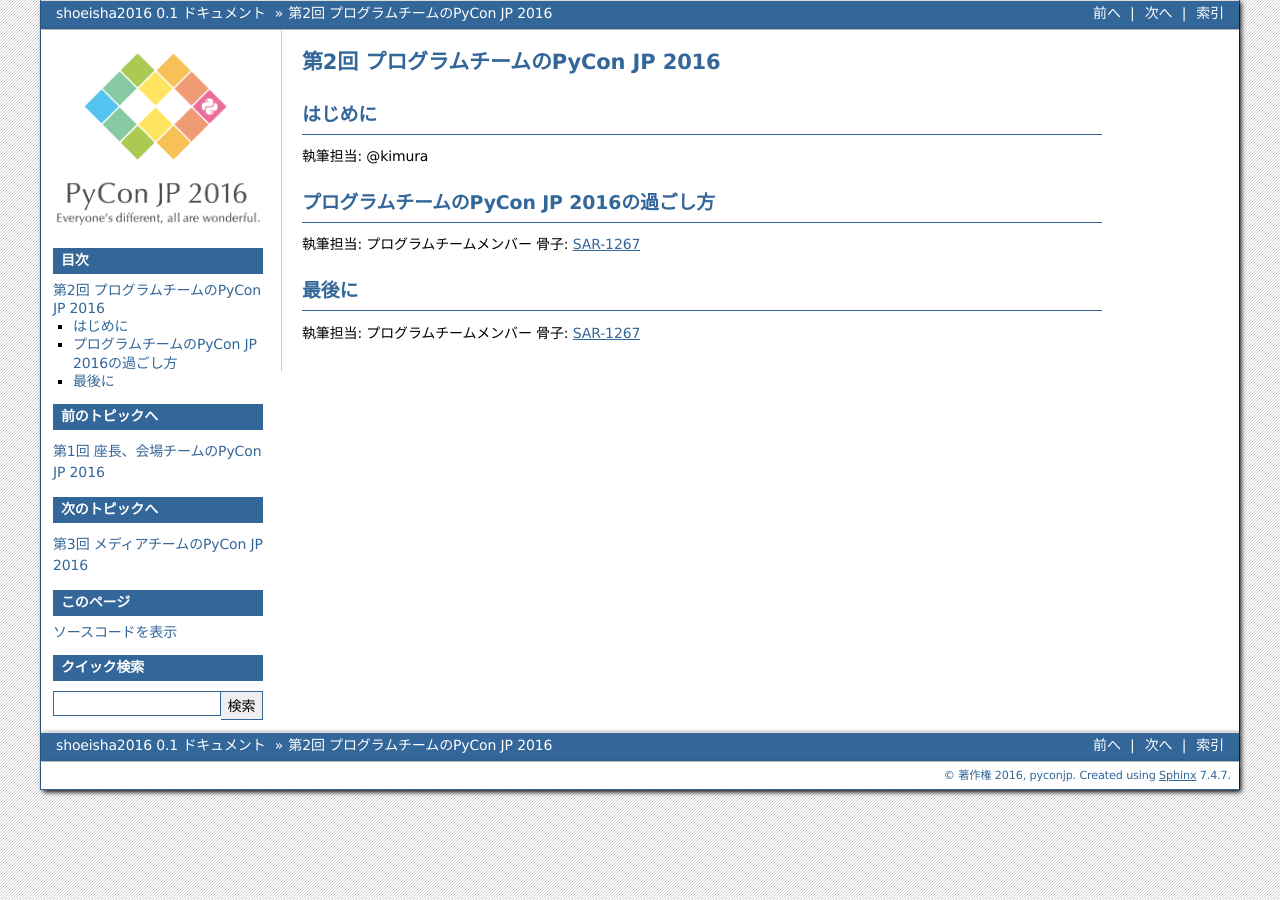
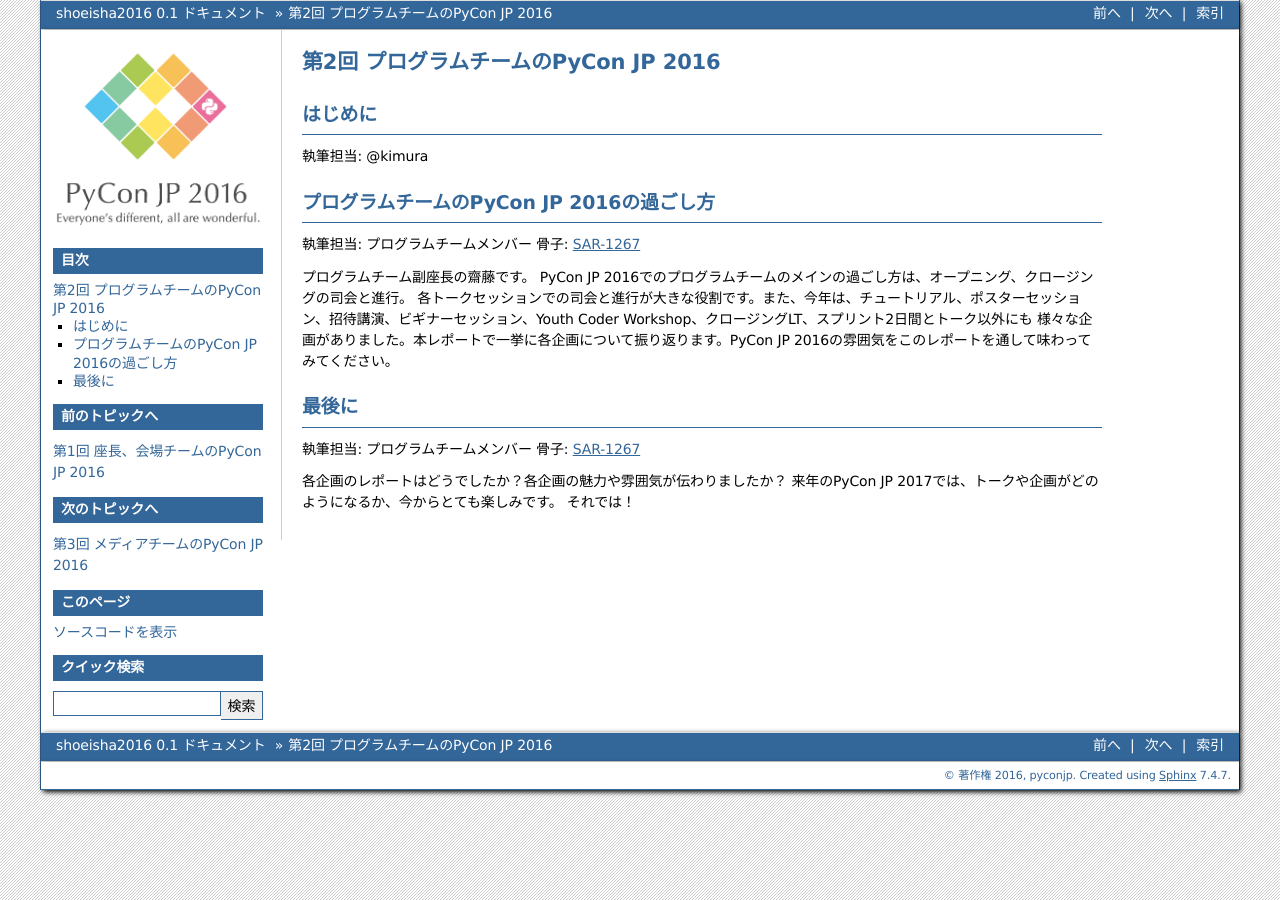
Before and after one commit to pyconjp/shoeisha2016, a Sphinx documentation site: the page built from source/afterreport_02_program.rst, in a window 1280 px wide. Built offline with Sphinx 7.4.7, drawn with Linux system fonts in a browser that asks for light colours.

Commit message:
no message

```diff
--- a/source/afterreport_02_program.rst
+++ b/source/afterreport_02_program.rst
@@ -11,7 +11,19 @@
 執筆担当: プログラムチームメンバー
 骨子: `SAR-1267 <https://pyconjp.atlassian.net/browse/SAR-1267>`_
 
+プログラムチーム副座長の齋藤です。
+PyCon JP 2016でのプログラムチームのメインの過ごし方は、オープニング、クロージングの司会と進行。
+各トークセッションでの司会と進行が大きな役割です。また、今年は、チュートリアル、ポスターセッション、招待講演、ビギナーセッション、Youth Coder Workshop、クロージングLT、スプリント2日間とトーク以外にも
+様々な企画がありました。本レポートで一挙に各企画について振り返ります。PyCon JP 2016の雰囲気をこのレポートを通して味わってみてください。
+
+
+
+
 最後に
 =========
 執筆担当: プログラムチームメンバー
 骨子: `SAR-1267 <https://pyconjp.atlassian.net/browse/SAR-1267>`_
+
+各企画のレポートはどうでしたか？各企画の魅力や雰囲気が伝わりましたか？
+来年のPyCon JP 2017では、トークや企画がどのようになるか、今からとても楽しみです。
+それでは！
```
